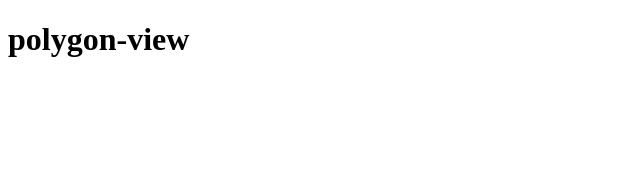
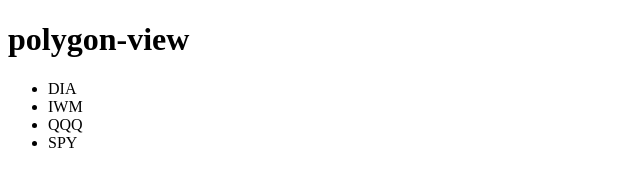
Before and after one commit to rolinmb/polygon-view, a website built with webpack: page dist/index.html in a window 1280 px wide. Shown: the whole page, without its empty margins (0-640 px from the left). Built offline with nearby package versions, Linux system fonts and the light colour scheme; what @polygon.io/client-js would draw is missing.

Commit message:
initializing UI

```diff
--- a/src/main.js
+++ b/src/main.js
@@ -155,7 +155,8 @@
   }
 }
 
-async function main() {
+async function test() {
+  document.querySelector("#chart").innerHTML = '';
   let ticker = tickers[0];
   await getChainExpirations(ticker);
   console.log(`\nFetched ${ticker} Option Chain Expirations\n`);
@@ -195,8 +196,18 @@
   chart.render();
 }
 
+function initUi() {
+  const tickerList = document.querySelector('#tickers-list');
+  tickers.forEach(tkr => {
+    const tickerLi = document.createElement('li');
+    tickerLi.innerHTML = `<a>${tkr}</a>`;
+    tickerList.appendChild(tickerLi);
+  });
+}
+
 window.onload = function() {
-  main().catch(e => {
+  initUi();
+  test().catch(e => {
     console.error("main.js :: main() function failed to load and/or execute:", e);
   });
 }
```
Also changed, not shown: dist/index.html.
